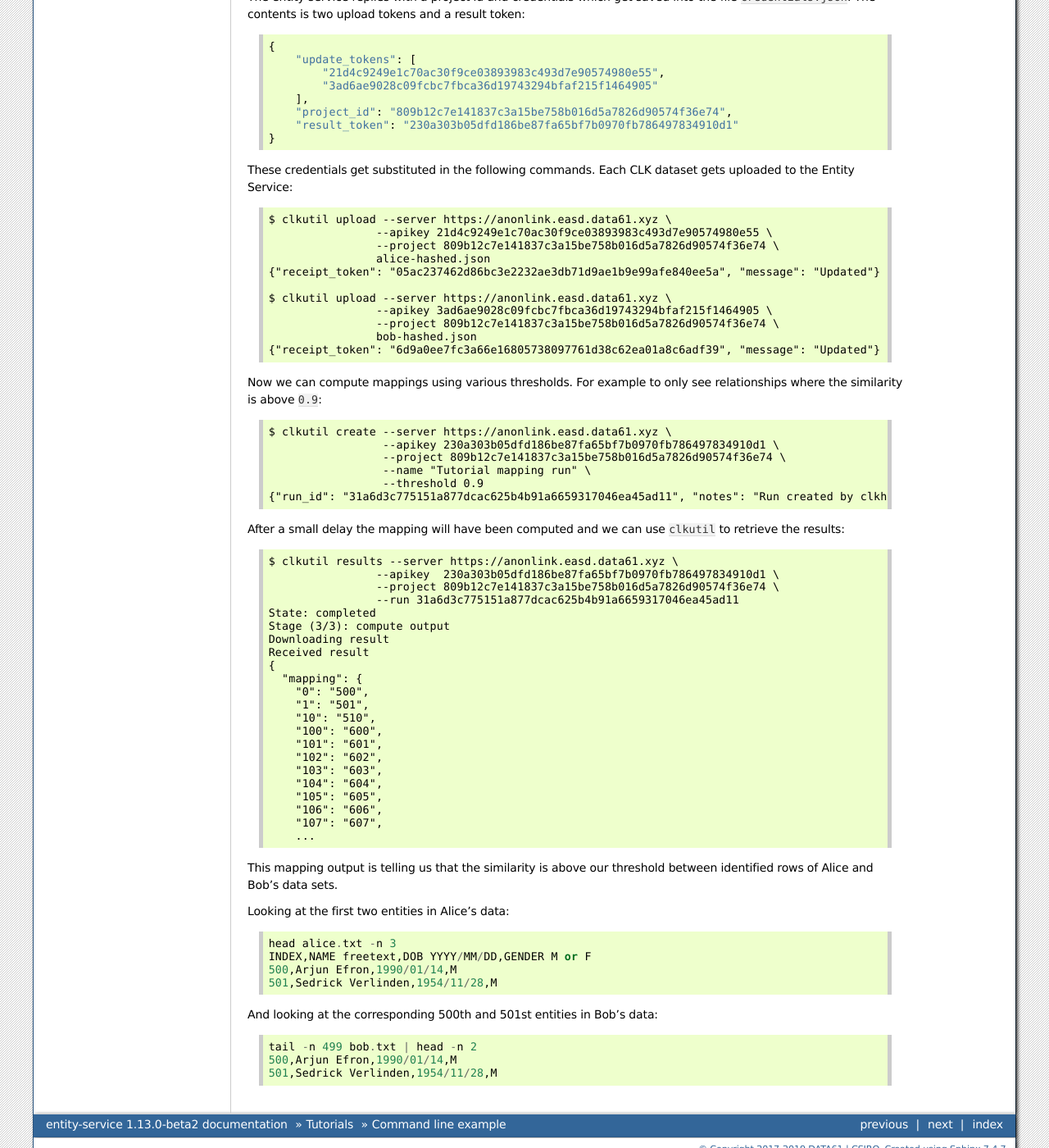
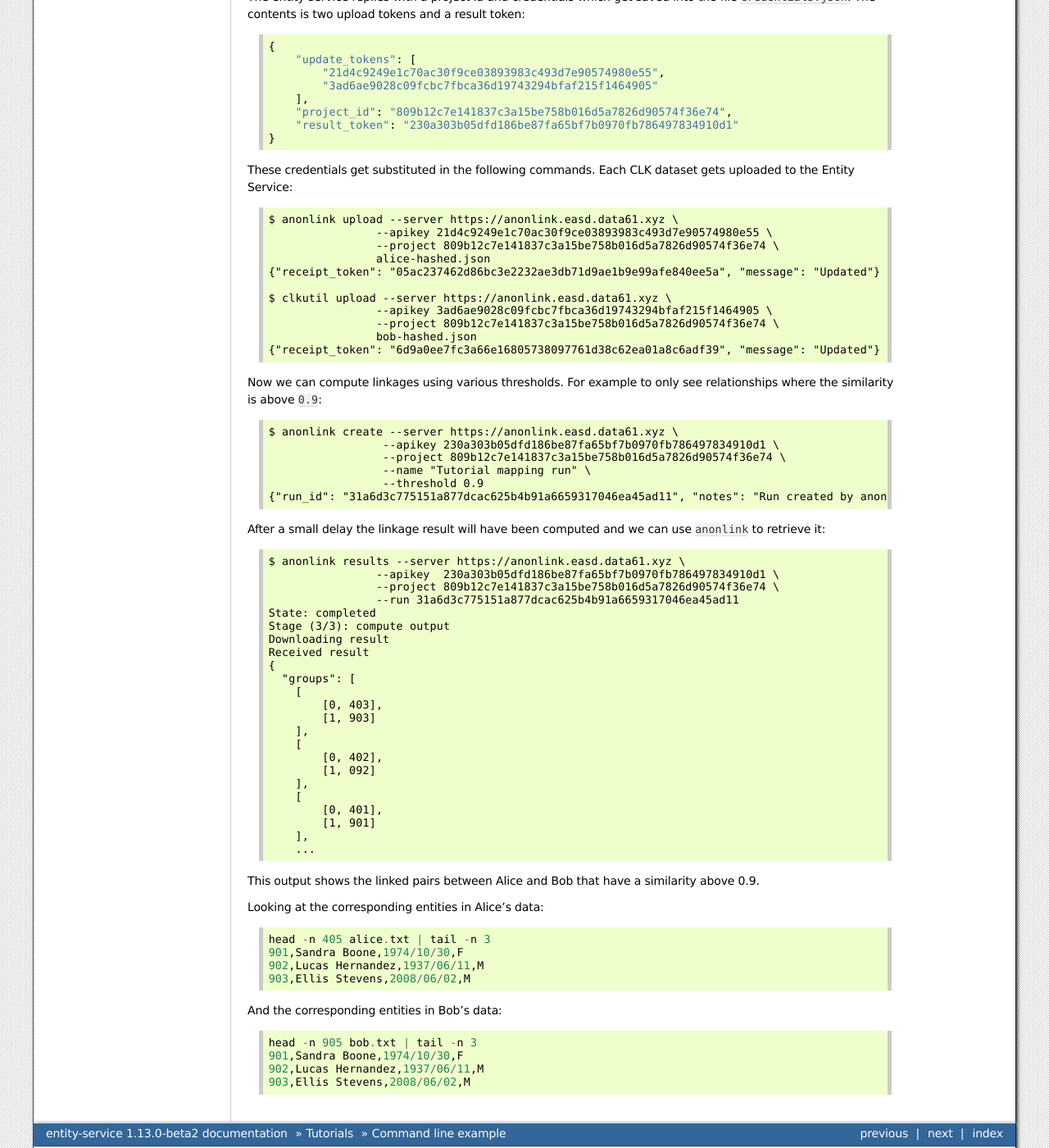
Before and after one commit to data61/anonlink-entity-service, a Sphinx documentation site: the page built from docs/tutorial/cli.rst, in a window 1280 px wide and 1400 px high, scrolled down 898 px. Shown: the whole window at 82% size. Built offline with Sphinx 7.4.7, drawn with Linux system fonts in a browser that asks for light colours; formulas are drawn with MathJax 3; pages that are not in the unit, such as notebooks, are missing from menus; some of the changed text lies outside the part shown.

Commit message:
use anonlink client instead of clkhash

```diff
--- a/docs/tutorial/cli.rst
+++ b/docs/tutorial/cli.rst
@@ -1,19 +1,19 @@
 Command line example
 --------------------
 
-This brief example shows using ``clkutil`` - the command line tool that is packaged with the
-``clkhash`` library. It is not a requirement to use ``clkhash`` with the Entity Service REST API.
+This brief example shows using ``anonlink`` - the command line tool that is packaged with the
+``anonlink-client`` library. It is not a requirement to use ``anonlink-client`` with the Entity Service REST API.
 
 We assume you have access to a command line prompt with Python and Pip installed.
 
-Install ``clkhash``::
+Install ``anonlink-client``::
 
-    $ pip install clkhash
+    $ pip install anonlink-client
 
 
 Generate and split some mock personally identifiable data::
 
-    $ clkutil generate 2000 raw_pii_2k.csv
+    $ anonlink generate 2000 raw_pii_2k.csv
 
     $ head -n 1 raw_pii_2k.csv > alice.txt
     $ tail -n 1500 raw_pii_2k.csv >> alice.txt
@@ -22,16 +22,16 @@ Generate and split some mock personally identifiable data::
 
 A corresponding hashing schema can be generated as well::
 
-    $ clkutil generate-default-schema schema.json
+    $ anonlink generate-default-schema schema.json
 
 
 Process the personally identifying data into :ref:`cryptographic-longterm-keys`::
 
-    $ clkutil hash alice.txt horse staple schema.json alice-hashed.json
+    $ anonlink hash alice.txt horse_staple schema.json alice-hashed.json
     generating CLKs: 100%|████████████████████████████████████████████| 1.50K/1.50K [00:00<00:00, 6.69Kclk/s, mean=522, std=34.4]
     CLK data written to alice-hashed.json
 
-    $ clkutil hash bob.txt horse staple schema.json bob-hashed.json
+    $ anonlink hash bob.txt horse_staple schema.json bob-hashed.json
     generating CLKs: 100%|████████████████████████████████████████████| 999/999 [00:00<00:00, 5.14Kclk/s, mean=520, std=34.2]
     CLK data written to bob-hashed.json
 
@@ -39,14 +39,14 @@ Process the personally identifying data into :ref:`cryptographic-longterm-keys`:
 Now to interact with an Entity Service. First check that the service is healthy and responds to
 a status check::
 
-    $ clkutil status --server https://anonlink.easd.data61.xyz
+    $ anonlink status --server https://anonlink.easd.data61.xyz
     {"rate": 53129, "status": "ok", "project_count": 1410}
 
-Then create a new linkage project and set the output type (to ``mapping``)::
+Then create a new linkage project and set the output type (to ``groups``)::
 
-    $ clkutil create-project \
+    $ anonlink create-project \
         --server https://anonlink.easd.data61.xyz \
-        --type mapping \
+        --type groups \
         --schema schema.json \
         --output credentials.json
 
@@ -65,7 +65,7 @@ The contents is two upload tokens and a result token::
 These credentials get substituted in the following commands. Each CLK dataset
 gets uploaded to the Entity Service::
 
-    $ clkutil upload --server https://anonlink.easd.data61.xyz \
+    $ anonlink upload --server https://anonlink.easd.data61.xyz \
                     --apikey 21d4c9249e1c70ac30f9ce03893983c493d7e90574980e55 \
                     --project 809b12c7e141837c3a15be758b016d5a7826d90574f36e74 \
                     alice-hashed.json
@@ -77,21 +77,20 @@ gets uploaded to the Entity Service::
                     bob-hashed.json
     {"receipt_token": "6d9a0ee7fc3a66e16805738097761d38c62ea01a8c6adf39", "message": "Updated"}
 
-Now we can compute mappings using various thresholds. For example to only see relationships where the
+Now we can compute linkages using various thresholds. For example to only see relationships where the
 similarity is above ``0.9``::
 
-    $ clkutil create --server https://anonlink.easd.data61.xyz \
+    $ anonlink create --server https://anonlink.easd.data61.xyz \
                      --apikey 230a303b05dfd186be87fa65bf7b0970fb786497834910d1 \
                      --project 809b12c7e141837c3a15be758b016d5a7826d90574f36e74 \
                      --name "Tutorial mapping run" \
                      --threshold 0.9
-    {"run_id": "31a6d3c775151a877dcac625b4b91a6659317046ea45ad11", "notes": "Run created by clkhash 0.11.2", "name": "Tutorial mapping run", "threshold": 0.9}
+    {"run_id": "31a6d3c775151a877dcac625b4b91a6659317046ea45ad11", "notes": "Run created by anonlink-client 0.1.2", "name": "Tutorial mapping run", "threshold": 0.9}
 
 
-After a small delay the mapping will have been computed and we can use ``clkutil`` to retrieve the
-results::
+After a small delay the linkage result will have been computed and we can use ``anonlink`` to retrieve it::
 
-    $ clkutil results --server https://anonlink.easd.data61.xyz \
+    $ anonlink results --server https://anonlink.easd.data61.xyz \
                     --apikey  230a303b05dfd186be87fa65bf7b0970fb786497834910d1 \
                     --project 809b12c7e141837c3a15be758b016d5a7826d90574f36e74 \
                     --run 31a6d3c775151a877dcac625b4b91a6659317046ea45ad11
@@ -100,32 +99,33 @@ results::
     Downloading result
     Received result
     {
-      "mapping": {
-        "0": "500",
-        "1": "501",
-        "10": "510",
-        "100": "600",
-        "101": "601",
-        "102": "602",
-        "103": "603",
-        "104": "604",
-        "105": "605",
-        "106": "606",
-        "107": "607",
+      "groups": [
+        [
+            [0, 403],
+            [1, 903]
+        ],
+        [
+            [0, 402],
+            [1, 092]
+        ],
+        [
+            [0, 401],
+            [1, 901]
+        ],
         ...
 
-This mapping output is telling us that the similarity is above our threshold between identified rows
-of Alice and Bob's data sets.
+This output shows the linked pairs between Alice and Bob that have a similarity above 0.9.
 
-Looking at the first two entities in Alice's data::
+Looking at the corresponding entities in Alice's data::
 
-    head alice.txt -n 3
-    INDEX,NAME freetext,DOB YYYY/MM/DD,GENDER M or F
-    500,Arjun Efron,1990/01/14,M
-    501,Sedrick Verlinden,1954/11/28,M
+    head -n 405 alice.txt | tail -n 3
+    901,Sandra Boone,1974/10/30,F
+    902,Lucas Hernandez,1937/06/11,M
+    903,Ellis Stevens,2008/06/02,M
 
-And looking at the corresponding 500th and 501st entities in Bob's data::
+And the corresponding entities in Bob's data::
 
-    tail -n 499 bob.txt | head -n 2
-    500,Arjun Efron,1990/01/14,M
-    501,Sedrick Verlinden,1954/11/28,M
+    head -n 905 bob.txt | tail -n 3
+    901,Sandra Boone,1974/10/30,F
+    902,Lucas Hernandez,1937/06/11,M
+    903,Ellis Stevens,2008/06/02,M
```
